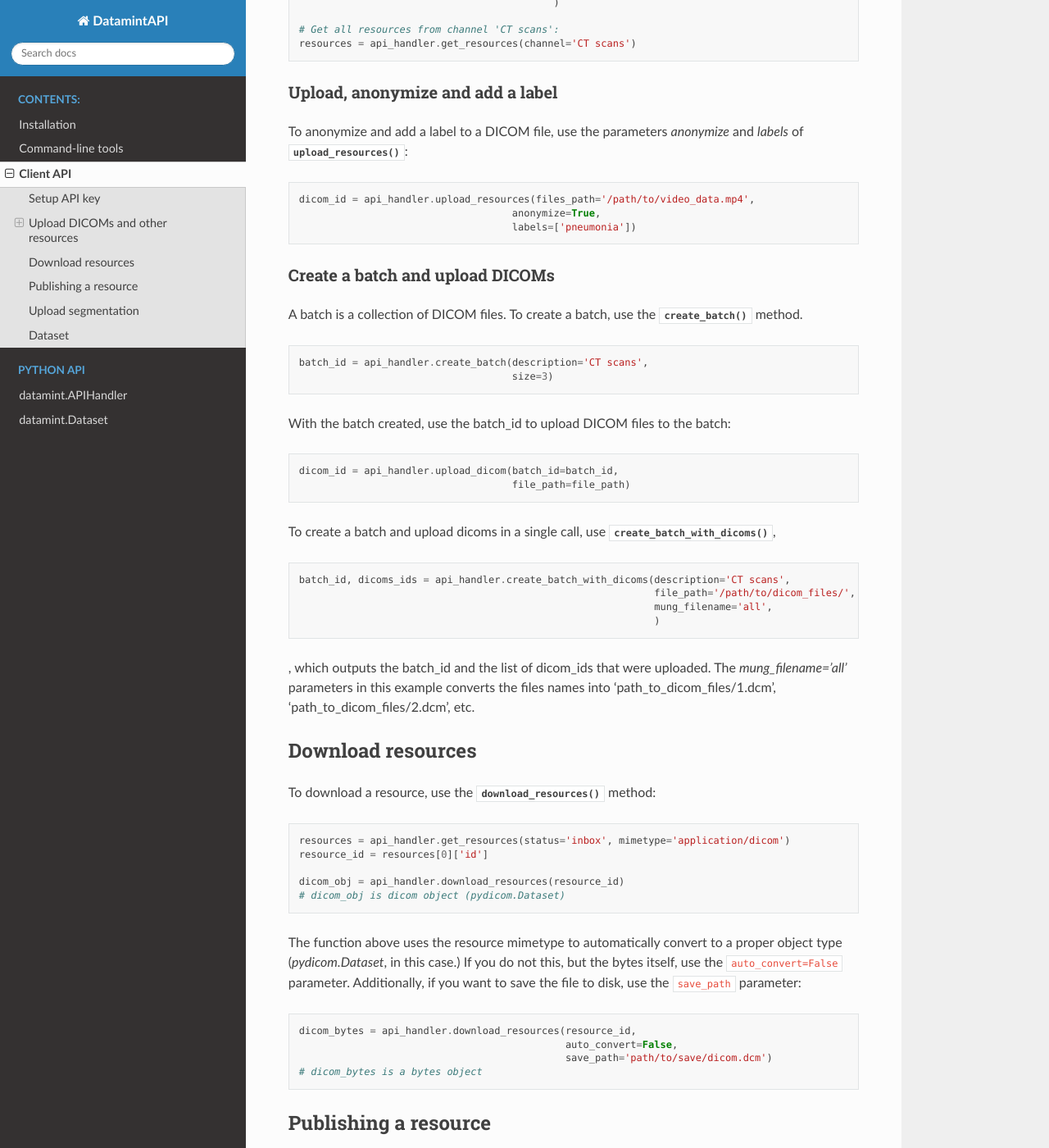
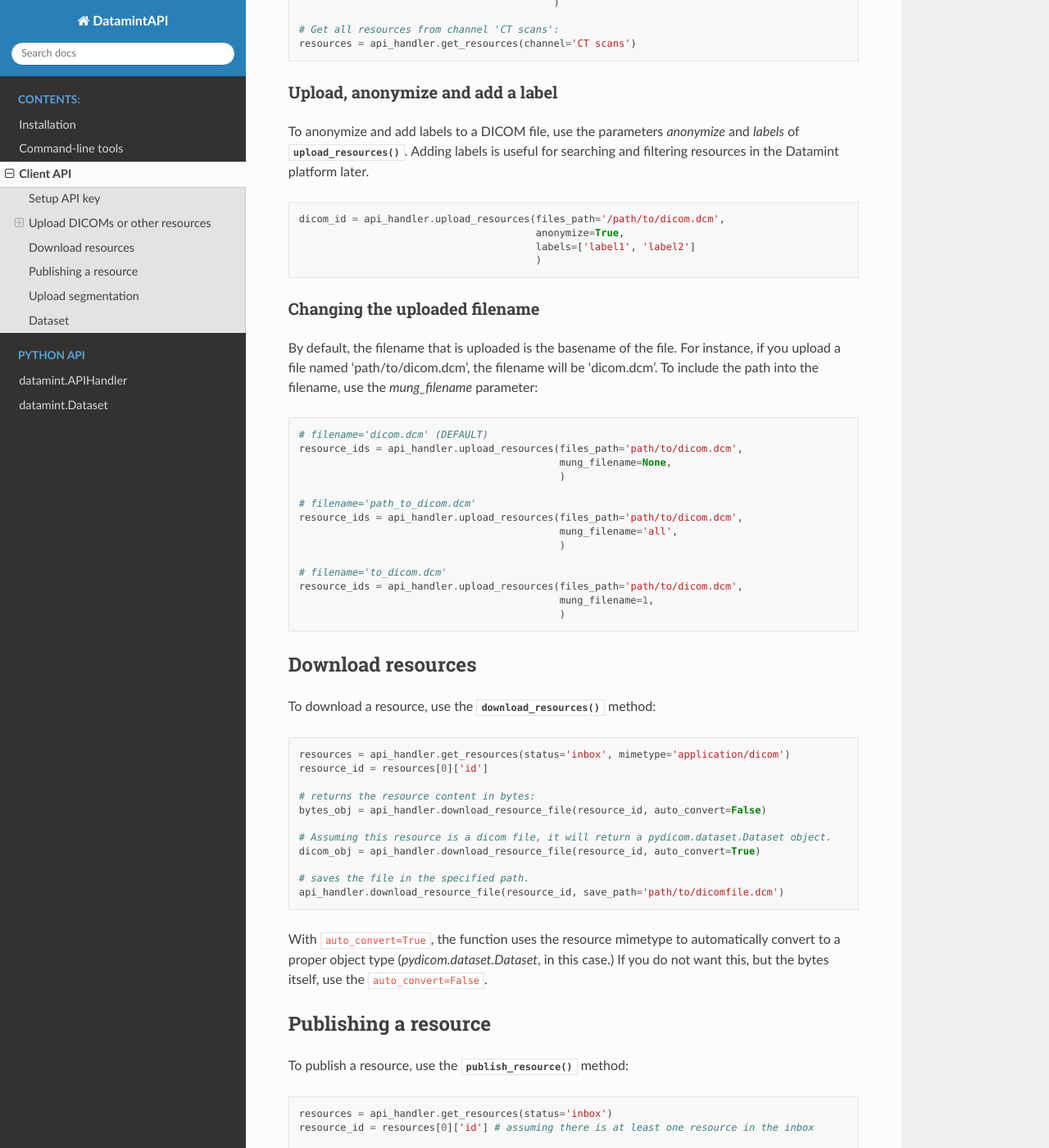
Before and after one commit to SonanceAI/datamint-python-api, a Sphinx documentation site: the page built from docs/source/client_api.rst, in a window 1280 px wide and 1400 px high, scrolled down 1566 px. Shown: the whole window at 82% size. Built offline with Sphinx 7.4.7 and the Read the Docs theme 3.1.0, drawn with Linux system fonts in a browser that asks for light colours; some of the changed text lies outside the part shown.

Commit message:
Updating documentation

```diff
--- a/docs/source/client_api.rst
+++ b/docs/source/client_api.rst
@@ -31,7 +31,7 @@ There are three options to specify the API key:
 
    api_handler = APIHandler(api_key='my_api_key')
 
-Upload DICOMs and other resources
+Upload DICOMs or other resources
 ----------------------------------
 
 First, import the :py:class:`APIHandler <datamintapi.api_handler.APIHandler>` class and create an instance: ``api_handler = APIHandler(...)``.
@@ -57,9 +57,9 @@ You can see the list of all uploaded resources by calling the :py:meth:`get_reso
 .. code-block:: python
 
     resources = api_handler.get_resources(status='inbox') # status can be any of {'inbox', 'published', 'archived'}
-    # Alternatively, you can use apihandler.get_resources_by_ids(resources_ids)
     for res in resources:
         print(res)
+    # Alternatively, you can use apihandler.get_resources_by_ids(resources_ids)
 
 Group up resources using channels
 ++++++++++++++++++++++++++++++++++++++++++++++++++++++++++++
@@ -85,46 +85,44 @@ For a better organization of resources, you can group them into channels:
 Upload, anonymize and add a label
 ++++++++++++++++++++++++++++++++++++++++++++++++++++++++++++
 
-To anonymize and add a label to a DICOM file, use the parameters `anonymize`
-and `labels` of :py:meth:`upload_resources() <datamintapi.api_handler.APIHandler.upload_upload_resourcesdicom>`:
+To anonymize and add labels to a DICOM file, use the parameters `anonymize`
+and `labels` of :py:meth:`upload_resources() <datamintapi.api_handler.APIHandler.upload_upload_resourcesdicom>`.
+Adding labels is useful for searching and filtering resources in the Datamint platform later.
 
 .. code-block:: python
 
-    dicom_id = api_handler.upload_resources(files_path='/path/to/video_data.mp4',
-                                        anonymize=True,
-                                        labels=['pneumonia'])
+    dicom_id = api_handler.upload_resources(files_path='/path/to/dicom.dcm',
+                                            anonymize=True,
+                                            labels=['label1', 'label2']
+                                            )
 
 
 
-Create a batch and upload DICOMs
+Changing the uploaded filename
 ++++++++++++++++++++++++++++++++++++++++++++++++++++++++++++
 
-A batch is a collection of DICOM files.
-To create a batch, use the :py:meth:`create_batch() <datamintapi.api_handler.APIHandler.create_batch>` method.
+By default, the filename that is uploaded is the basename of the file.
+For instance, if you upload a file named 'path/to/dicom.dcm', the filename will be 'dicom.dcm'.
+To include the path into the filename, use the `mung_filename` parameter:
 
 .. code-block:: python
 
-    batch_id = api_handler.create_batch(description='CT scans',
-                                        size=3)
+    # filename='dicom.dcm' (DEFAULT)
+    resource_ids = api_handler.upload_resources(files_path='path/to/dicom.dcm',
+                                                mung_filename=None,
+                                                )
 
-With the batch created, use the batch_id to upload DICOM files to the batch:
+    # filename='path_to_dicom.dcm'
+    resource_ids = api_handler.upload_resources(files_path='path/to/dicom.dcm',
+                                                mung_filename='all',
+                                                )
 
-.. code-block:: python
+    # filename='to_dicom.dcm'
+    resource_ids = api_handler.upload_resources(files_path='path/to/dicom.dcm',
+                                                mung_filename=1,
+                                                )
 
-    dicom_id = api_handler.upload_dicom(batch_id=batch_id,
-                                        file_path=file_path)
 
-To create a batch and upload dicoms in a single call, use :py:meth:`create_batch_with_dicoms() <datamintapi.api_handler.APIHandler.create_batch_with_dicoms>`,
-
-.. code-block:: python
-
-    batch_id, dicoms_ids = api_handler.create_batch_with_dicoms(description='CT scans',
-                                                                file_path='/path/to/dicom_files/',
-                                                                mung_filename='all',
-                                                                )
-
-, which outputs the batch_id and the list of dicom_ids that were uploaded.
-The `mung_filename='all'` parameters in this example converts the files names into 'path_to_dicom_files/1.dcm', 'path_to_dicom_files/2.dcm', etc.
 
 Download resources
 ------------------
@@ -136,19 +134,17 @@ To download a resource, use the :py:meth:`download_resources() <datamintapi.api_
     resources = api_handler.get_resources(status='inbox', mimetype='application/dicom')
     resource_id = resources[0]['id']
 
-    dicom_obj = api_handler.download_resources(resource_id)
-    # dicom_obj is dicom object (pydicom.Dataset)
+    # returns the resource content in bytes:
+    bytes_obj = api_handler.download_resource_file(resource_id, auto_convert=False)
 
-The function above uses the resource mimetype to automatically convert to a proper object type (`pydicom.Dataset`, in this case.)
-If you do not this, but the bytes itself, use the ``auto_convert=False`` parameter.
-Additionally, if you want to save the file to disk, use the ``save_path`` parameter:
+    # Assuming this resource is a dicom file, it will return a pydicom.dataset.Dataset object.
+    dicom_obj = api_handler.download_resource_file(resource_id, auto_convert=True)
 
-.. code-block:: python
+    # saves the file in the specified path.
+    api_handler.download_resource_file(resource_id, save_path='path/to/dicomfile.dcm')
 
-    dicom_bytes = api_handler.download_resources(resource_id,
-                                                 auto_convert=False,
-                                                 save_path='path/to/save/dicom.dcm')
-    # dicom_bytes is a bytes object
+With ``auto_convert=True``, the function uses the resource mimetype to automatically convert to a proper object type (`pydicom.dataset.Dataset`, in this case.)
+If you do not want this, but the bytes itself, use the ``auto_convert=False``.
 
 
 Publishing a resource
```
Also changed, not shown: other parts of docs/source/client_api.rst (+1 -1 lines), README.md (+1 -1 lines).
